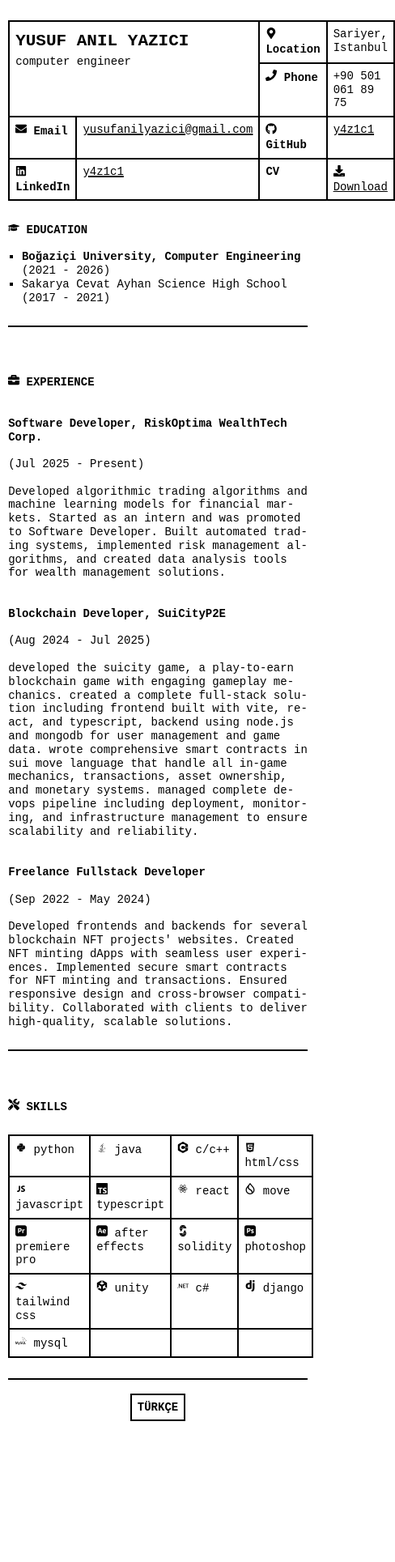
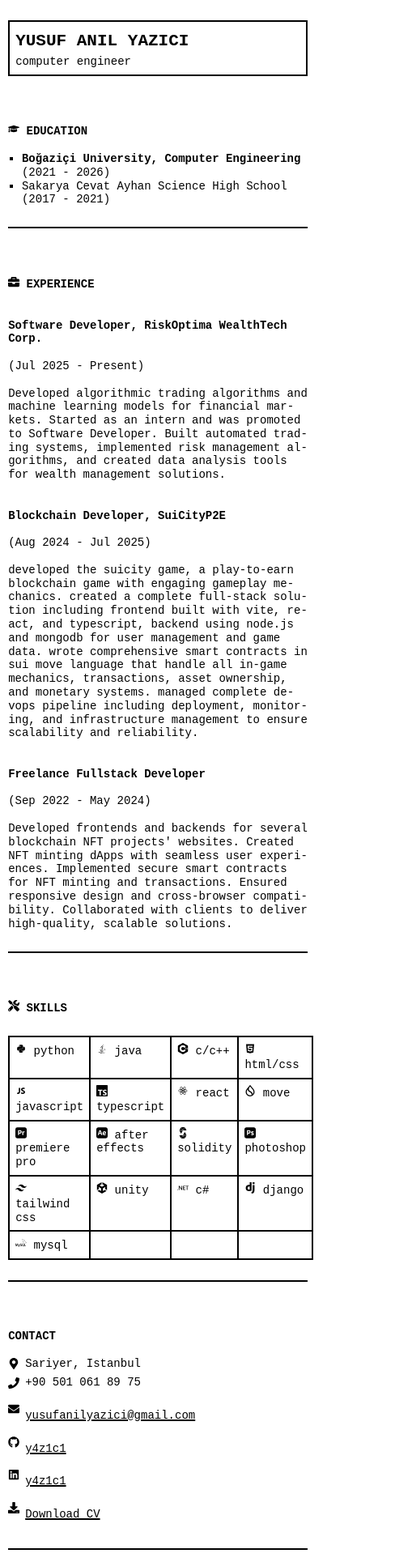
Before and after one commit to y4z1c1/y4z1c1.github.io, a React (Vite) app: page / in a window 390 px wide. Shown: the top 1929 px of the page at 81% size, 488 px wide, since content can reach past the window. Before the commit the page ends 1772 px from the top, so only its background shows below. Built offline with nearby package versions, Linux system fonts and the light colour scheme; a web font is replaced by a local one.

Commit message:
chore: add GitHub Pages deploy workflow and mobile contact layout

```diff
--- a/src/App.tsx
+++ b/src/App.tsx
@@ -13,7 +13,8 @@ const App = () => {
 
   return (
     <main>
-      <table style={{
+      <div className="table-scroll" style={{ overflowX: 'auto' }}>
+      <table className="contact-table" style={{
         width: '100%',
         borderCollapse: 'collapse',
         marginBottom: 'calc(var(--line-height) * 2)'
@@ -28,99 +29,89 @@ const App = () => {
               <h1 style={{ margin: 0, fontSize: '1.5rem', fontWeight: 'bold' }}>yusuf anıl yazıcı</h1>
               <span style={{ fontSize: '1rem' }}>computer engineer</span>
             </td>
-            <th style={{
+            <th className="hide-on-mobile" style={{
               padding: '0.5rem',
               border: 'var(--border-thickness) solid var(--text-color)',
-              width: 'min-content',
               textAlign: 'left'
             }}>
               <FaMapMarkerAlt /> Location
             </th>
-            <td style={{
+            <td className="hide-on-mobile" style={{
               padding: '0.5rem',
               border: 'var(--border-thickness) solid var(--text-color)',
-              width: 'min-content'
             }}>
               {t('location')}
             </td>
           </tr>
           <tr>
-            <th style={{
+            <th className="hide-on-mobile" style={{
               padding: '0.5rem',
               border: 'var(--border-thickness) solid var(--text-color)',
-              width: 'min-content',
               textAlign: 'left'
             }}>
               <FaPhone /> Phone
             </th>
-            <td style={{
+            <td className="hide-on-mobile" style={{
               padding: '0.5rem',
               border: 'var(--border-thickness) solid var(--text-color)',
-              width: 'min-content'
             }}>
               +90 501 061 89 75
             </td>
           </tr>
           <tr>
-            <th style={{
+            <th className="hide-on-mobile" style={{
               padding: '0.5rem',
               border: 'var(--border-thickness) solid var(--text-color)',
-              width: 'min-content',
               textAlign: 'left'
             }}>
               <FaEnvelope /> Email
             </th>
-            <td style={{
+            <td className="hide-on-mobile" style={{
               padding: '0.5rem',
               border: 'var(--border-thickness) solid var(--text-color)',
               width: 'auto'
             }}>
               <a href="mailto:yusufanilyazici@gmail.com">yusufanilyazici@gmail.com</a>
             </td>
-            <th style={{
+            <th className="hide-on-mobile" style={{
               padding: '0.5rem',
               border: 'var(--border-thickness) solid var(--text-color)',
-              width: 'min-content',
               textAlign: 'left'
             }}>
               <FaGithub /> GitHub
             </th>
-            <td style={{
+            <td className="hide-on-mobile" style={{
               padding: '0.5rem',
               border: 'var(--border-thickness) solid var(--text-color)',
-              width: 'min-content'
             }}>
               <a href="https://github.com/y4z1c1" target="_blank" rel="noopener noreferrer">y4z1c1</a>
             </td>
           </tr>
           <tr>
-            <th style={{
+            <th className="hide-on-mobile" style={{
               padding: '0.5rem',
               border: 'var(--border-thickness) solid var(--text-color)',
-              width: 'min-content',
               textAlign: 'left'
             }}>
               <FaLinkedin /> LinkedIn
             </th>
-            <td style={{
+            <td className="hide-on-mobile" style={{
               padding: '0.5rem',
               border: 'var(--border-thickness) solid var(--text-color)',
               width: 'auto'
             }}>
               <a href="https://www.linkedin.com/in/y4z1c1/" target="_blank" rel="noopener noreferrer">y4z1c1</a>
             </td>
-            <th style={{
+            <th className="hide-on-mobile" style={{
               padding: '0.5rem',
               border: 'var(--border-thickness) solid var(--text-color)',
-              width: 'min-content',
               textAlign: 'left'
             }}>
               CV
             </th>
-            <td style={{
+            <td className="hide-on-mobile" style={{
               padding: '0.5rem',
               border: 'var(--border-thickness) solid var(--text-color)',
-              width: 'min-content'
             }}>
               <a
                 href="/resume-yusuf-anil-yazici.pdf"
@@ -137,6 +128,7 @@ const App = () => {
           </tr>
         </tbody>
       </table>
+      </div>
 
       <section>
         <h2><FaGraduationCap /> {t('education')}</h2>
@@ -266,6 +258,23 @@ const App = () => {
         </table>
       </section>
 
+      {/* Social links section below skills (mobile only) */}
+      <section className="mobile-contacts" style={{
+        borderTop: 'var(--border-thickness) solid var(--text-color)',
+        paddingTop: 'calc(var(--line-height) * 1.5)',
+        marginTop: 'calc(var(--line-height) * 1.5)'
+      }}>
+        <h2>Contact</h2>
+        <ul style={{ margin: 0, padding: 0, listStyle: 'none' }}>
+          <li style={{ marginTop: '0.5rem' }}><FaMapMarkerAlt /> {t('location')}</li>
+          <li style={{ marginTop: '0.5rem' }}><FaPhone /> +90 501 061 89 75</li>
+          <li style={{ marginTop: '0.5rem' }}><FaEnvelope /> <a href="mailto:yusufanilyazici@gmail.com">yusufanilyazici@gmail.com</a></li>
+          <li style={{ marginTop: '0.5rem' }}><FaGithub /> <a href="https://github.com/y4z1c1" target="_blank" rel="noopener noreferrer">y4z1c1</a></li>
+          <li style={{ marginTop: '0.5rem' }}><FaLinkedin /> <a href="https://www.linkedin.com/in/y4z1c1/" target="_blank" rel="noopener noreferrer">y4z1c1</a></li>
+          <li style={{ marginTop: '0.5rem' }}><FaDownload /> <a href="/resume-yusuf-anil-yazici.pdf" download="yusuf-anil-yazici-cv.pdf">Download CV</a></li>
+        </ul>
+      </section>
+
       <footer style={{
         marginTop: 'calc(var(--line-height) * 2)',
         textAlign: 'center',
--- a/src/index.css
+++ b/src/index.css
@@ -1 +1,63 @@
-/* Empty - using monospace web library styles */
+/* Contact table responsiveness */
+.table-scroll {
+  width: 100%;
+}
+
+.contact-table th,
+.contact-table td {
+  white-space: nowrap;
+}
+
+/* Global hover color for links */
+a:hover {
+  color: #D3FF4F;
+}
+
+/* Hide mobile-only contacts by default (desktop/tablet) */
+.mobile-contacts {
+  display: none;
+}
+
+@media screen and (max-width: 640px) {
+  /* Allow wrapping and avoid overflow on small screens */
+  .contact-table th,
+  .contact-table td {
+    white-space: normal;
+    word-break: break-word;
+  }
+
+  /* Ensure the first name/title cell doesn't force width */
+  .contact-table td[colspan="2"][rowspan="2"] {
+    display: block;
+    width: 100% !important;
+  }
+
+  /* Stack rows nicely with some spacing */
+  .contact-table tr {
+    display: table-row;
+  }
+
+  /* Hide other cells in the header table on mobile */
+  .contact-table .hide-on-mobile {
+    display: none !important;
+  }
+
+  /* Show the mobile contact list at the bottom */
+  .mobile-contacts {
+    display: block !important;
+    margin-top: calc(var(--line-height) * 1.5);
+    border-top: var(--border-thickness) solid var(--text-color);
+    padding-top: calc(var(--line-height) * 1.5);
+  }
+  .mobile-contacts ul {
+    margin: 0;
+    padding: 0;
+    list-style: none;
+  }
+  .mobile-contacts li {
+    display: flex;
+    align-items: center;
+    gap: 0.5rem;
+    margin-top: 0.5rem;
+  }
+}
```
